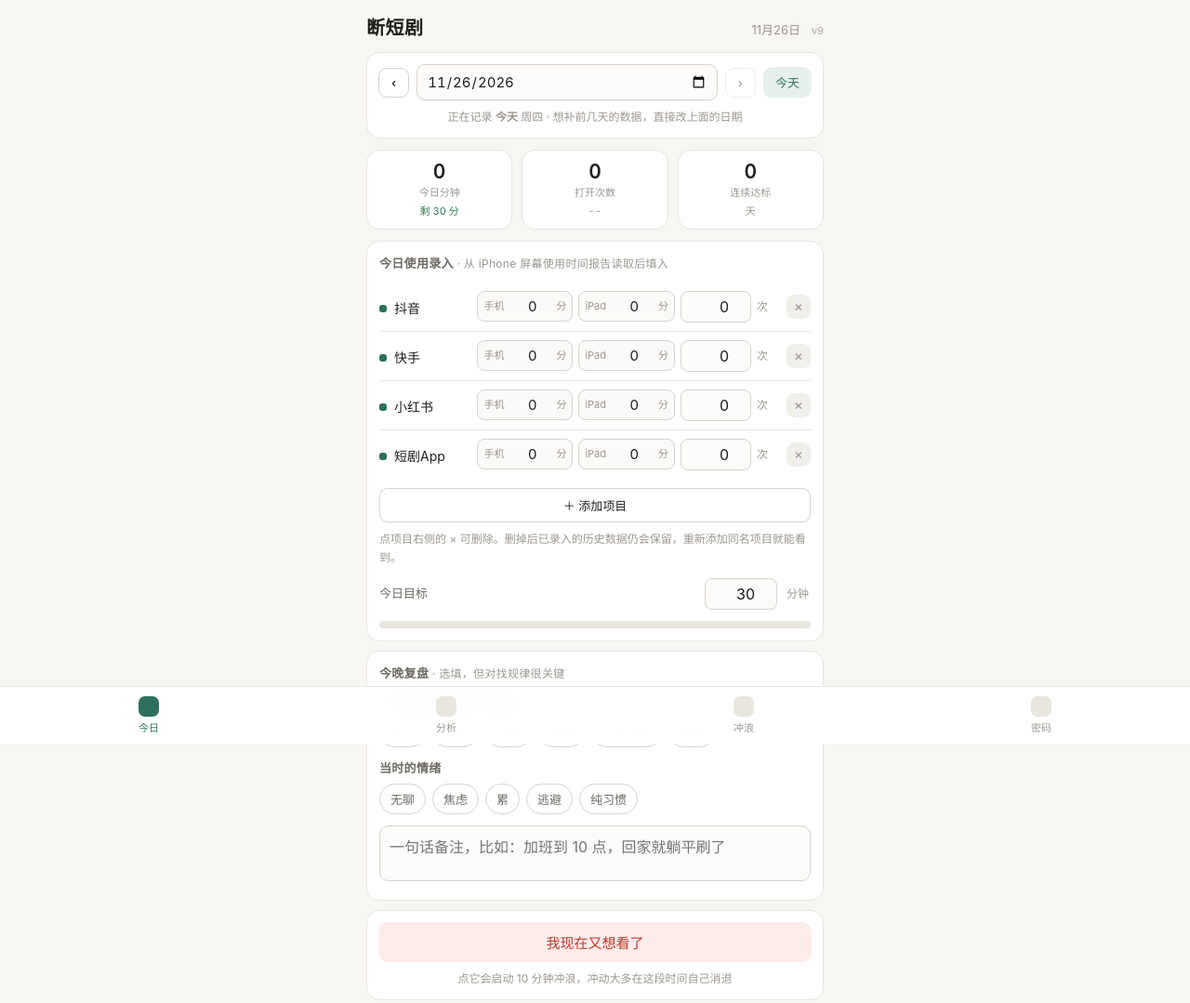
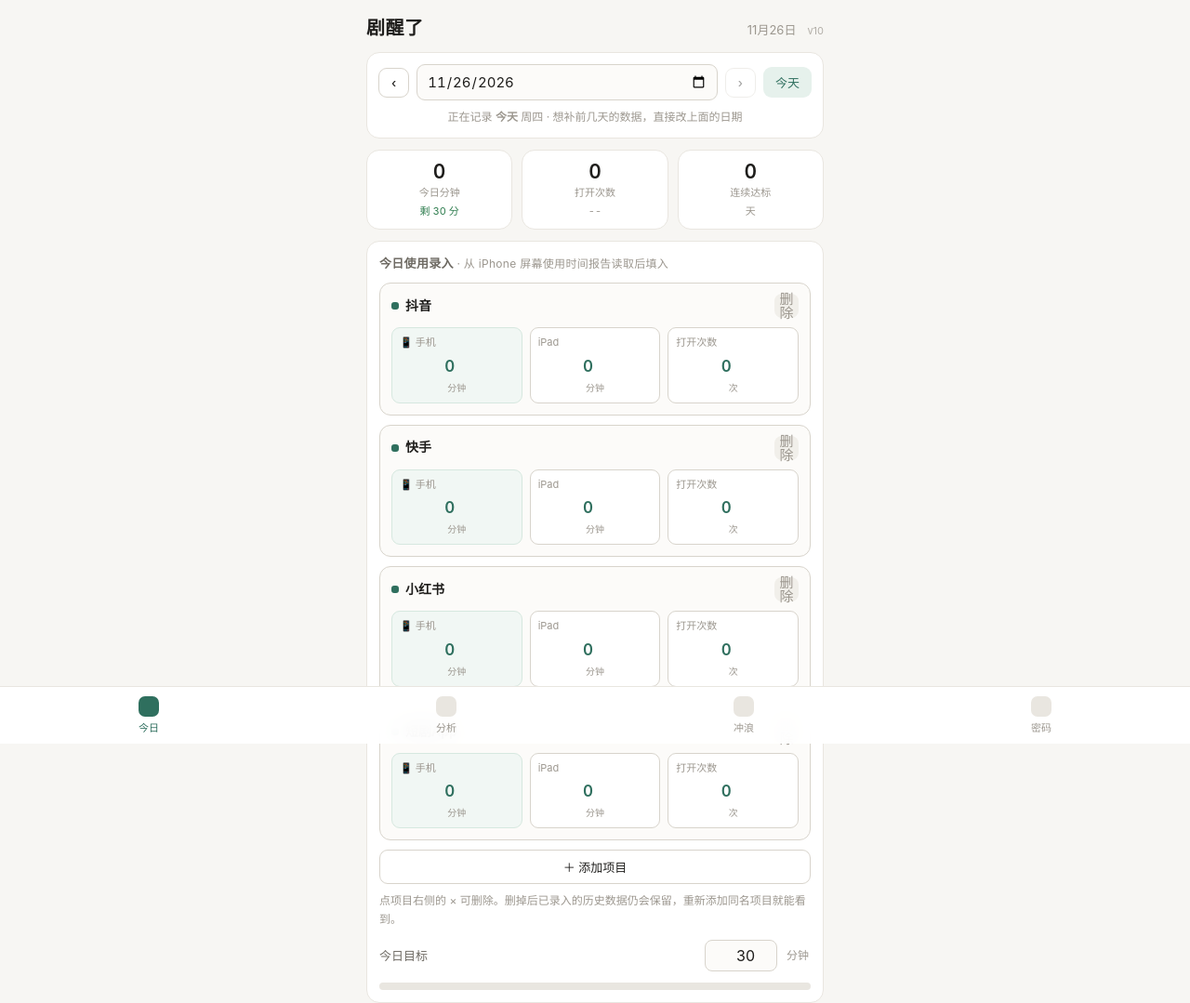
Before and after one commit to Ninayan718/duanju, a plain HTML site: page index.html in a window 1280 px wide. Shown: the top 1079 px of the page at 93% size. Drawn offline with nearby package versions, Linux system fonts and the light colour scheme.

Commit message:
v10: rebrand to Ju Xing Le, 45-day range, card layout for daily entry

```diff
--- a/index.html
+++ b/index.html
@@ -9,9 +9,9 @@
 <meta name="apple-mobile-web-app-capable" content="yes">
 <meta name="mobile-web-app-capable" content="yes">
 <meta name="apple-mobile-web-app-status-bar-style" content="black-translucent">
-<meta name="apple-mobile-web-app-title" content="断短剧">
+<meta name="apple-mobile-web-app-title" content="剧醒了">
 <meta name="theme-color" content="#F7F6F3">
-<title>断短剧</title>
+<title>剧醒了</title>
 <link rel="apple-touch-icon" href="apple-touch-icon.png">
 <link rel="icon" href="apple-touch-icon.png">
 <script src="https://cdn.jsdelivr.net/npm/chart.js@4.4.1/dist/chart.umd.min.js"></script>
@@ -83,14 +83,21 @@ header .ver{font-size:11px;color:var(--tx3);opacity:.75;margin-left:6px}
 .fld .dot{width:8px;height:8px;border-radius:3px;background:var(--ac)}
 .fld input{width:76px;text-align:right;border:1px solid var(--line2);border-radius:8px;padding:6px 8px;background:#FCFBF9}
 .fld input:focus{outline:none;border-color:var(--ac)}
-.devfld{align-items:flex-start}
-.devfld > label{padding-top:8px}
-.devinputs{flex-wrap:wrap;justify-content:flex-end;gap:6px}
-.devbox{display:inline-flex;align-items:center;gap:4px;background:#FBFAF8;border:1px solid var(--line2);border-radius:8px;padding:4px 6px}
-.devbox i{font-style:normal;font-size:11px;color:var(--tx3);white-space:nowrap}
-.devbox input{width:48px;text-align:right;border:none;background:transparent;padding:2px;font-size:15px}
-.devbox em{font-style:normal;font-size:11px;color:var(--tx3)}
 .unit{font-size:12px;color:var(--tx3);width:26px;display:inline-block;text-align:left}
+/* v10：今日使用录入 —— 每个 App 一张卡，字段竖排 */
+.appcard{border:1px solid var(--line2);border-radius:12px;padding:11px 12px 12px;margin-bottom:10px;background:#FCFBF9}
+.appcard:last-child{margin-bottom:0}
+.appcard .achd{display:flex;align-items:center;justify-content:space-between;margin-bottom:10px}
+.appcard .achd .nm{font-size:14px;font-weight:600;display:flex;align-items:center;gap:7px}
+.appcard .achd .dot{width:8px;height:8px;border-radius:3px;background:var(--ac)}
+.appgrid{display:grid;grid-template-columns:repeat(3,1fr);gap:8px}
+.appgrid .af{background:#fff;border:1px solid var(--line2);border-radius:9px;padding:7px 8px 8px}
+.appgrid .af.phone{background:#F1F7F4;border-color:#D6E8DF}
+.appgrid .af label{display:block;font-size:11px;color:var(--tx3);margin-bottom:5px}
+.appgrid .af input{width:100%;text-align:center;border:none;background:transparent;font-size:17px;font-weight:600;
+  font-variant-numeric:tabular-nums;color:var(--ac);padding:1px 0}
+.appgrid .af input:focus{outline:none}
+.appgrid .af .suf{display:block;text-align:center;font-size:10px;color:var(--tx3);margin-top:2px}
 
 .bar{height:8px;background:var(--line);border-radius:99px;overflow:hidden}
 .bar > i{display:block;height:100%;background:var(--ac);border-radius:99px}
@@ -186,7 +193,7 @@ ol li,ul li{margin-bottom:3px}
 <div class="wrap">
   <header>
     <div class="tt">
-      <h1>断短剧</h1>
+      <h1>剧醒了</h1>
       <span class="dt" id="hdDate"></span>
       <span class="ver" id="appVer"></span>
     </div>
@@ -306,7 +313,8 @@ ol li,ul li{margin-bottom:3px}
         <div class="mini" style="margin-top:10px">数据只存在这台设备的浏览器里，换手机请用导出/导入迁移。清除浏览器数据会丢。网页更新不会动你的数据。</div>
         <div class="mini" style="margin-top:6px">v7 新增：趋势图可切「全部 / 单个项目」；分析页可生成分享图片。</div>
         <div class="mini" style="margin-top:6px">v8 新增：分享图趋势带 y 轴刻度；自动洞察新增「注意转移」提醒。</div>
-        <div class="mini" style="margin-top:6px">v9 新增：近 60 天；手机/iPad 分开记；KPI 与分享图按选中项目+设备计算。</div>
+        <div class="mini" style="margin-top:6px">v9 新增：手机/iPad 分开记；KPI 与分享图按选中项目+设备计算。</div>
+        <div class="mini" style="margin-top:6px">v10 新增：品牌统一为「剧醒了」；时间范围改为近 45 天；今日录入改卡片式布局。</div>
         <div class="mini" style="margin-top:6px">版本 <b id="verTxt"></b></div>
       </div>
     </div>
@@ -444,7 +452,7 @@ ol li,ul li{margin-bottom:3px}
 <div class="poster-mask" id="posterMask" style="display:none">
   <div class="poster-box">
     <div class="ttl" style="margin-bottom:8px">分享图预览</div>
-    <img id="posterImg" alt="断短剧 分享图">
+    <img id="posterImg" alt="剧醒了 分享图">
     <div class="btns">
       <a class="btn sm" id="btnPosterSave" download="duanju-poster.png">下载图片</a>
       <button class="btn gh sm" id="btnPosterClose">关闭</button>
@@ -479,7 +487,7 @@ var MINDFUL = [
 ];
 
 /* ---------- state ---------- */
-var APP_VER = 'v9';
+var APP_VER = 'v10';
 function defState(){
   return { v:1, apps:DEF_APPS.slice(), daily:{}, urges:[], pw:[],
     settings:{ target:30, cooldown:120, waitMin:10, pwMode:4, range:14, fold:{}, viewApp:'', device:'' } };
@@ -602,15 +610,16 @@ function renderToday(){
   S.apps.forEach(function(a){
     var u = d.usage[a] || {m:0,o:0};
     var ph = (u.phone!=null ? u.phone : (u.m||0)), pd = (u.pad||0);
-    var row=document.createElement('div'); row.className='fld devfld';
-    row.innerHTML = '<label><i class="dot"></i>'+esc(a)+'</label>' +
-      '<span class="row devinputs">' +
-      '<span class="devbox"><i>手机</i><input type="number" inputmode="numeric" min="0" value="'+ph+'" data-a="'+esc(a)+'" data-k="phone"><em>分</em></span>' +
-      '<span class="devbox"><i>iPad</i><input type="number" inputmode="numeric" min="0" value="'+pd+'" data-a="'+esc(a)+'" data-k="pad"><em>分</em></span>' +
-      '<input type="number" inputmode="numeric" min="0" value="'+(u.o||0)+'" data-a="'+esc(a)+'" data-k="o" title="打开次数">' +
-      '<span class="unit">次</span>' +
-      '<button class="del" data-del="'+esc(a)+'">×</button></span>';
-    host.appendChild(row);
+    var card=document.createElement('div'); card.className='appcard';
+    card.innerHTML =
+      '<div class="achd"><span class="nm"><i class="dot"></i>'+esc(a)+'</span>' +
+      '<button class="del" data-del="'+esc(a)+'">删除</button></div>' +
+      '<div class="appgrid">' +
+      '<div class="af phone"><label>📱 手机</label><input type="number" inputmode="numeric" min="0" value="'+ph+'" data-a="'+esc(a)+'" data-k="phone"><span class="suf">分钟</span></div>' +
+      '<div class="af"><label>iPad</label><input type="number" inputmode="numeric" min="0" value="'+pd+'" data-a="'+esc(a)+'" data-k="pad"><span class="suf">分钟</span></div>' +
+      '<div class="af"><label>打开次数</label><input type="number" inputmode="numeric" min="0" value="'+(u.o||0)+'" data-a="'+esc(a)+'" data-k="o"><span class="suf">次</span></div>' +
+      '</div>';
+    host.appendChild(card);
   });
   var dels = host.querySelectorAll('button[data-del]');
   for(var q=0;q<dels.length;q++){
@@ -758,7 +767,7 @@ function miniBars(hostId, items, unit){
 function hasData(k){ var d=S.daily[k]; if(!d) return false;
   return tot(k,'m')>0 || tot(k,'o')>0 || !!d.note || !!d.scene || !!d.mood; }
 function renderStat(){
-  var RNG = [7,14,30,60];
+  var RNG = [7,14,30,45];
   var rng = S.settings.range || 14;
   if(RNG.indexOf(rng) < 0) rng = 14;
   chips($('rngChips'), RNG.map(function(x){ return '近'+x+'天'; }), '近'+rng+'天', function(x){
@@ -1264,7 +1273,7 @@ function wrapTxt(ctx,text,x,y,maxW,lh){
 }
 function posterData(){
   var rng = S.settings.range||14;
-  if([7,14,30,60].indexOf(rng)<0) rng=14;
+  if([7,14,30,45].indexOf(rng)<0) rng=14;
   var days=lastDays(rng), va=viewApp(), dv=viewDevice();
   var devLabel = dv==='phone'?'仅手机':(dv==='pad'?'仅 iPad':'全部设备');
   var mv=days.map(function(d){ return viewVal(d,'m',dv); });
@@ -1293,7 +1302,7 @@ function drawPoster(ctx,p){
   ctx.save(); rr(ctx,28,28,694,192,32); ctx.clip();
   ctx.fillStyle=AC; ctx.fillRect(28,28,694,192); ctx.restore();
   ctx.fillStyle='#FFFFFF';
-  ctx.font='bold 26px '+F; ctx.fillText('断短剧 · 近 '+p.rng+' 天觉察 · '+p.devLabel,60,88);
+  ctx.font='bold 26px '+F; ctx.fillText('剧醒了 · 近 '+p.rng+' 天觉察 · '+p.devLabel,60,88);
   ctx.font='400 40px '+F; ctx.fillText(dayLabel(p.days[0])+' – '+dayLabel(p.days[p.days.length-1]),60,152);
   if(p.va || p.devLabel!=='全部设备'){
     ctx.fillStyle=MU; ctx.font='400 20px '+F;
@@ -1348,7 +1357,7 @@ function drawPoster(ctx,p){
   ctx.fillStyle=AC; ctx.font='400 22px '+F; wrapTxt(ctx,p.insight,60,980,630,34);
   ctx.strokeStyle='#E9E6E0'; ctx.lineWidth=2;
   ctx.beginPath(); ctx.moveTo(60,1096); ctx.lineTo(690,1096); ctx.stroke();
-  ctx.fillStyle=AC; ctx.font='400 22px '+F; ctx.fillText('断短剧 · 记录 → 看见 → 克制',60,1136);
+  ctx.fillStyle=AC; ctx.font='400 22px '+F; ctx.fillText('剧醒了 · 记录 → 看见 → 克制',60,1136);
   ctx.fillStyle=MU; ctx.textAlign='right'; ctx.font='400 20px '+F;
   ctx.fillText('数据只在本机',690,1136); ctx.textAlign='left';
 }
@@ -1359,7 +1368,7 @@ function genPoster(){
   var url=c.toDataURL('image/png');
   $('posterImg').src=url;
   $('btnPosterSave').href=url;
-  $('btnPosterSave').setAttribute('download','断短剧-'+dkey()+'.png');
+  $('btnPosterSave').setAttribute('download','剧醒了-'+dkey()+'.png');
   $('posterMask').style.display='flex';
 }
 $('btnPoster').addEventListener('click', genPoster);
```
